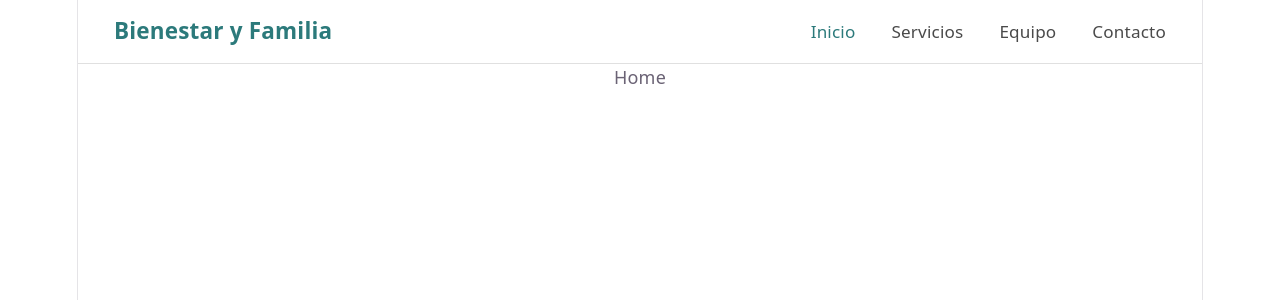
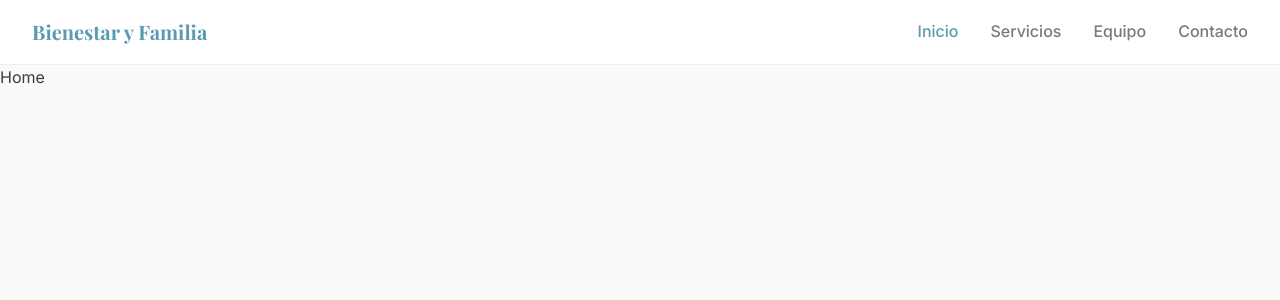
Before and after one commit to gabriela-her/bienestar-familia, a React (Vite) app: page / in a window 1280 px wide. Shown: the top 300 px of the page. Built offline with nearby package versions, Linux system fonts and the light colour scheme.

Commit message:
chore: update design tokens to pastel palette and add site config

```diff
--- a/src/components/Header/Header.css
+++ b/src/components/Header/Header.css
@@ -2,31 +2,34 @@
   display: flex;
   justify-content: space-between;
   align-items: center;
-  padding: 1rem 2rem;
-  background-color: #ffffff;
-  border-bottom: 1px solid #e0e0e0;
+  padding: var(--spacing-md) var(--spacing-xl);
+  background-color: var(--color-white);
+  border-bottom: 1px solid var(--color-border);
+  position: sticky;
+  top: 0;
+  z-index: 100;
 }
 
 .header__logo a {
-  font-size: 1.25rem;
-  font-weight: 700;
-  text-decoration: none;
-  color: #2c7a7b;
+  font-family: var(--font-heading);
+  font-size: var(--font-size-xl);
+  font-weight: var(--font-weight-bold);
+  color: var(--color-primary-dark);
 }
 
 .header__nav {
   display: flex;
-  gap: 2rem;
+  gap: var(--spacing-xl);
 }
 
 .header__nav a {
-  text-decoration: none;
-  color: #4a4a4a;
-  font-size: 0.95rem;
-  transition: color 0.2s;
+  color: var(--color-text-light);
+  font-size: var(--font-size-base);
+  font-weight: var(--font-weight-medium);
+  transition: color var(--transition-fast);
 }
 
 .header__nav a:hover,
 .header__nav a.active {
-  color: #2c7a7b;
+  color: var(--color-primary-dark);
 }
--- a/src/index.css
+++ b/src/index.css
@@ -1,111 +1,40 @@
-:root {
-  --text: #6b6375;
-  --text-h: #08060d;
-  --bg: #fff;
-  --border: #e5e4e7;
-  --code-bg: #f4f3ec;
-  --accent: #aa3bff;
-  --accent-bg: rgba(170, 59, 255, 0.1);
-  --accent-border: rgba(170, 59, 255, 0.5);
-  --social-bg: rgba(244, 243, 236, 0.5);
-  --shadow:
-    rgba(0, 0, 0, 0.1) 0 10px 15px -3px, rgba(0, 0, 0, 0.05) 0 4px 6px -2px;
+@import './styles/variables.css';
+@import url('https://fonts.googleapis.com/css2?family=Inter:wght@400;500;600;700&family=Playfair+Display:wght@400;600;700&display=swap');
 
-  --sans: system-ui, 'Segoe UI', Roboto, sans-serif;
-  --heading: system-ui, 'Segoe UI', Roboto, sans-serif;
-  --mono: ui-monospace, Consolas, monospace;
-
-  font: 18px/145% var(--sans);
-  letter-spacing: 0.18px;
-  color-scheme: light dark;
-  color: var(--text);
-  background: var(--bg);
-  font-synthesis: none;
-  text-rendering: optimizeLegibility;
-  -webkit-font-smoothing: antialiased;
-  -moz-osx-font-smoothing: grayscale;
-
-  @media (max-width: 1024px) {
-    font-size: 16px;
-  }
+*, *::before, *::after {
+  box-sizing: border-box;
+  margin: 0;
+  padding: 0;
 }
 
-@media (prefers-color-scheme: dark) {
-  :root {
-    --text: #9ca3af;
-    --text-h: #f3f4f6;
-    --bg: #16171d;
-    --border: #2e303a;
-    --code-bg: #1f2028;
-    --accent: #c084fc;
-    --accent-bg: rgba(192, 132, 252, 0.15);
-    --accent-border: rgba(192, 132, 252, 0.5);
-    --social-bg: rgba(47, 48, 58, 0.5);
-    --shadow:
-      rgba(0, 0, 0, 0.4) 0 10px 15px -3px, rgba(0, 0, 0, 0.25) 0 4px 6px -2px;
-  }
-
-  #social .button-icon {
-    filter: invert(1) brightness(2);
-  }
-}
-
-#root {
-  width: 1126px;
-  max-width: 100%;
-  margin: 0 auto;
-  text-align: center;
-  border-inline: 1px solid var(--border);
-  min-height: 100svh;
-  display: flex;
-  flex-direction: column;
-  box-sizing: border-box;
+html {
+  font-size: 16px;
+  scroll-behavior: smooth;
 }
 
 body {
-  margin: 0;
+  font-family: var(--font-body);
+  color: var(--color-text);
+  background-color: var(--color-background);
+  line-height: 1.6;
 }
 
-h1,
-h2 {
-  font-family: var(--heading);
-  font-weight: 500;
-  color: var(--text-h);
+h1, h2, h3, h4, h5, h6 {
+  font-family: var(--font-heading);
+  line-height: 1.2;
+  color: var(--color-text);
 }
 
-h1 {
-  font-size: 56px;
-  letter-spacing: -1.68px;
-  margin: 32px 0;
-  @media (max-width: 1024px) {
-    font-size: 36px;
-    margin: 20px 0;
-  }
-}
-h2 {
-  font-size: 24px;
-  line-height: 118%;
-  letter-spacing: -0.24px;
-  margin: 0 0 8px;
-  @media (max-width: 1024px) {
-    font-size: 20px;
-  }
-}
-p {
-  margin: 0;
+img {
+  max-width: 100%;
+  display: block;
 }
 
-code,
-.counter {
-  font-family: var(--mono);
-  display: inline-flex;
-  border-radius: 4px;
-  color: var(--text-h);
+a {
+  color: inherit;
+  text-decoration: none;
 }
 
-code {
-  font-size: 15px;
-  line-height: 135%;
-  padding: 4px 8px;
-  background: var(--code-bg);
+ul {
+  list-style: none;
 }
--- /dev/null
+++ b/src/styles/variables.css
@@ -0,0 +1,69 @@
+:root {
+  /* Colores principales */
+  --color-primary: #7eb8c9;
+  --color-primary-light: #a8d4e0;
+  --color-primary-dark: #5a9ab0;
+
+  /* Colores secundarios */
+  --color-secondary: #a8d5b5;
+  --color-secondary-light: #c8e8d2;
+  --color-accent: #f4a9bb;
+  --color-accent-light: #f9cdd8;
+
+  /* Colores neutros */
+  --color-text: #3d3d3d;
+  --color-text-light: #7a7a7a;
+  --color-text-muted: #a0a0a0;
+  --color-background: #fafafa;
+  --color-background-soft: #f0f6f8;
+  --color-background-warm: #fdf6f8;
+  --color-border: #e8eef0;
+  --color-white: #ffffff;
+
+  /* Tipografía */
+  --font-heading: 'Playfair Display', Georgia, serif;
+  --font-body: 'Inter', system-ui, sans-serif;
+  --font-size-sm: 0.875rem;
+  --font-size-base: 1rem;
+  --font-size-lg: 1.125rem;
+  --font-size-xl: 1.25rem;
+  --font-size-2xl: 1.5rem;
+  --font-size-3xl: 2rem;
+  --font-size-4xl: 2.75rem;
+  --font-size-5xl: 3.5rem;
+
+  /* Pesos tipográficos */
+  --font-weight-regular: 400;
+  --font-weight-medium: 500;
+  --font-weight-semibold: 600;
+  --font-weight-bold: 700;
+
+  /* Espaciado */
+  --spacing-xs: 0.25rem;
+  --spacing-sm: 0.5rem;
+  --spacing-md: 1rem;
+  --spacing-lg: 1.5rem;
+  --spacing-xl: 2rem;
+  --spacing-2xl: 3rem;
+  --spacing-3xl: 4rem;
+  --spacing-4xl: 6rem;
+
+  /* Contenedor máximo */
+  --max-width: 1200px;
+  --max-width-text: 680px;
+
+  /* Bordes */
+  --border-radius-sm: 6px;
+  --border-radius-md: 12px;
+  --border-radius-lg: 20px;
+  --border-radius-full: 9999px;
+
+  /* Sombras */
+  --shadow-sm: 0 2px 8px rgba(126, 184, 201, 0.12);
+  --shadow-md: 0 4px 20px rgba(126, 184, 201, 0.18);
+  --shadow-lg: 0 8px 32px rgba(126, 184, 201, 0.22);
+
+  /* Transiciones */
+  --transition-fast: 0.2s ease;
+  --transition-base: 0.3s ease;
+}
```
Also changed, not shown: src/data/config.ts (added, +23 -0 lines), 1 other file (tests, documents, lock files or other folders).
